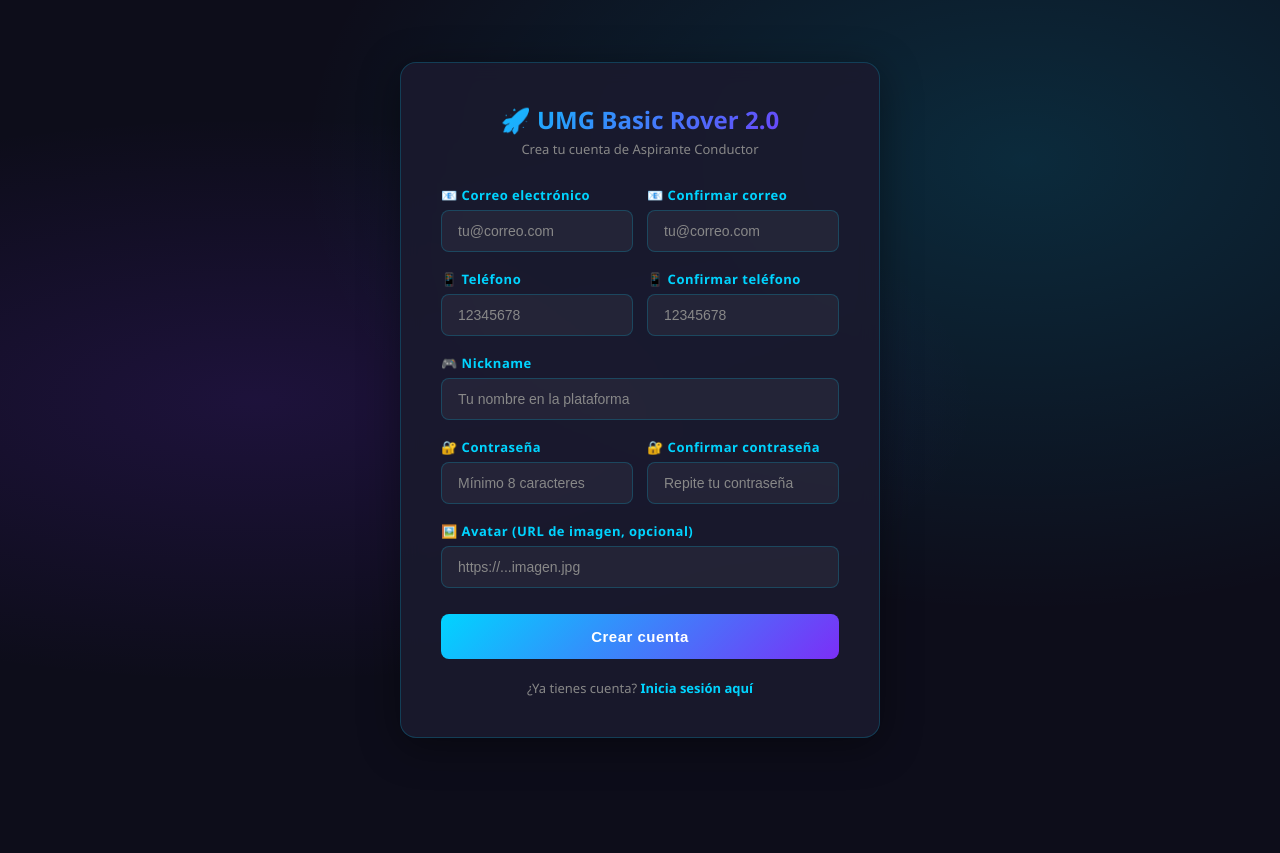
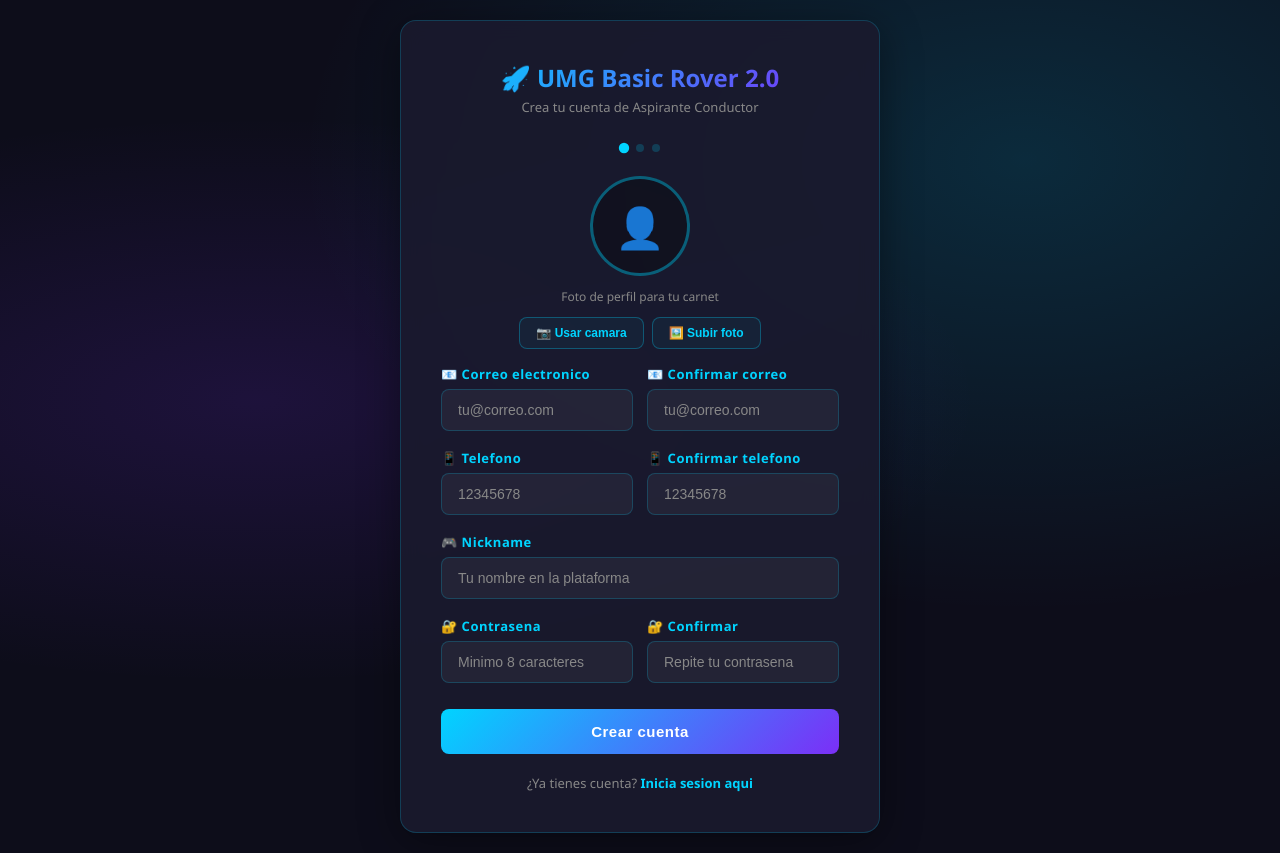
Before and after one commit to marvinsalazarjr/ROVER_API, a Flask app: page /registro in a window 1280 px wide. Before the commit the page ends 738 px from the top, so only its background shows below. Run offline with Flask 3, Linux system fonts and the light colour scheme.

Commit message:
registro.html con camara y foto

```diff
--- a/templates/registro.html
+++ b/templates/registro.html
@@ -5,147 +5,143 @@
     <meta name="viewport" content="width=device-width, initial-scale=1">
     <title>Registro — UMG Basic Rover 2.0</title>
     <link rel="stylesheet" href="/static/css/estilo.css">
+    <style>
+        .overlay-carga { display:none;position:fixed;inset:0;background:rgba(13,13,26,0.92);z-index:9999;flex-direction:column;align-items:center;justify-content:center;gap:20px; }
+        .overlay-carga.show { display:flex; }
+        .spinner { width:60px;height:60px;border:4px solid rgba(0,212,255,0.2);border-top-color:#00d4ff;border-radius:50%;animation:girar 0.8s linear infinite; }
+        @keyframes girar { to { transform:rotate(360deg); } }
+        .overlay-carga p { color:#00d4ff;font-size:15px;font-weight:600;animation:pulsar 1.5s ease-in-out infinite; }
+        @keyframes pulsar { 0%,100%{opacity:1}50%{opacity:0.4} }
+        .foto-container { display:flex;flex-direction:column;align-items:center;gap:12px;margin:16px 0; }
+        .foto-preview { width:100px;height:100px;border-radius:50%;border:3px solid rgba(0,212,255,0.4);background:rgba(0,0,0,0.3);display:flex;align-items:center;justify-content:center;font-size:40px;overflow:hidden; }
+        .foto-preview img { width:100%;height:100%;object-fit:cover;border-radius:50%; }
+        .foto-botones { display:flex;gap:8px;flex-wrap:wrap;justify-content:center; }
+        .btn-foto { padding:8px 16px;border-radius:8px;border:1px solid rgba(0,212,255,0.3);background:rgba(0,212,255,0.05);color:#00d4ff;font-size:12px;font-weight:600;cursor:pointer;transition:all 0.2s; }
+        .btn-foto:hover { background:rgba(0,212,255,0.15); }
+        .camara-modal { display:none;position:fixed;inset:0;background:rgba(0,0,0,0.9);z-index:1000;flex-direction:column;align-items:center;justify-content:center;gap:16px; }
+        .camara-modal.show { display:flex; }
+        #videoStream { width:100%;max-width:400px;border-radius:12px;border:2px solid rgba(0,212,255,0.4); }
+        .camara-controles { display:flex;gap:12px; }
+        .steps { display:flex;justify-content:center;gap:8px;margin-bottom:24px; }
+        .step { width:8px;height:8px;border-radius:50%;background:rgba(0,212,255,0.2);transition:all 0.3s; }
+        .step.active { background:#00d4ff;transform:scale(1.3); }
+        .step.done { background:#00ff88; }
+    </style>
 </head>
 <body>
 <div class="fondo"></div>
-
+<div class="overlay-carga" id="overlayCarga">
+    <div class="spinner"></div>
+    <p id="mensajeCarga">Creando tu cuenta...</p>
+</div>
+<div class="camara-modal" id="camaraModal">
+    <video id="videoStream" autoplay playsinline></video>
+    <canvas id="canvasCaptura" style="display:none"></canvas>
+    <div class="camara-controles">
+        <button class="btn-foto" onclick="tomarFoto()">📸 Tomar foto</button>
+        <button class="btn-foto" style="border-color:#ff4757;color:#ff4757" onclick="cerrarCamara()">✕ Cancelar</button>
+    </div>
+</div>
 <div class="auth-container">
     <div class="auth-card">
-
-        <!-- Logo -->
         <div class="logo">
             <h1>🚀 UMG Basic Rover 2.0</h1>
             <p>Crea tu cuenta de Aspirante Conductor</p>
         </div>
-
-        <!-- Alerta -->
+        <div class="steps">
+            <div class="step active" id="step1"></div>
+            <div class="step" id="step2"></div>
+            <div class="step" id="step3"></div>
+        </div>
         <div id="alerta" class="alerta"></div>
-
-        <!-- Formulario -->
-        <form id="formRegistro">
-
-            <!-- Correo -->
+        <form id="formRegistro" enctype="multipart/form-data">
+            <div class="foto-container">
+                <div class="foto-preview" id="fotoPreview">
+                    <span id="fotoIcono">👤</span>
+                    <img id="fotoImg" style="display:none">
+                </div>
+                <p style="font-size:12px;color:var(--text-dim)">Foto de perfil para tu carnet</p>
+                <div class="foto-botones">
+                    <button type="button" class="btn-foto" onclick="abrirCamara()">📷 Usar camara</button>
+                    <button type="button" class="btn-foto" onclick="document.getElementById('archivoFoto').click()">🖼️ Subir foto</button>
+                </div>
+                <input type="file" id="archivoFoto" name="avatar" accept="image/*" style="display:none" onchange="previsualizarFoto(this)">
+            </div>
             <div class="form-row">
                 <div class="form-group">
-                    <label>📧 Correo electrónico</label>
-                    <input type="email" id="correo" placeholder="tu@correo.com" required>
+                    <label>📧 Correo electronico</label>
+                    <input type="email" name="correo" id="correo" placeholder="tu@correo.com" required>
                 </div>
                 <div class="form-group">
                     <label>📧 Confirmar correo</label>
-                    <input type="email" id="correo_confirm" placeholder="tu@correo.com" required>
+                    <input type="email" name="correo_confirm" id="correo_confirm" placeholder="tu@correo.com" required>
                 </div>
             </div>
-
-            <!-- Teléfono -->
             <div class="form-row">
                 <div class="form-group">
-                    <label>📱 Teléfono</label>
-                    <input type="tel" id="telefono" placeholder="12345678" required>
+                    <label>📱 Telefono</label>
+                    <input type="tel" name="telefono" id="telefono" placeholder="12345678" required>
                 </div>
                 <div class="form-group">
-                    <label>📱 Confirmar teléfono</label>
-                    <input type="tel" id="telefono_confirm" placeholder="12345678" required>
+                    <label>📱 Confirmar telefono</label>
+                    <input type="tel" name="telefono_confirm" id="telefono_confirm" placeholder="12345678" required>
                 </div>
             </div>
-
-            <!-- Nickname -->
             <div class="form-group">
                 <label>🎮 Nickname</label>
-                <input type="text" id="nickname" placeholder="Tu nombre en la plataforma" required>
+                <input type="text" name="nickname" id="nickname" placeholder="Tu nombre en la plataforma" required>
             </div>
-
-            <!-- Password -->
             <div class="form-row">
                 <div class="form-group">
-                    <label>🔐 Contraseña</label>
-                    <input type="password" id="password" placeholder="Mínimo 8 caracteres" required>
+                    <label>🔐 Contrasena</label>
+                    <input type="password" name="password" id="password" placeholder="Minimo 8 caracteres" required>
                 </div>
                 <div class="form-group">
-                    <label>🔐 Confirmar contraseña</label>
-                    <input type="password" id="password_confirm" placeholder="Repite tu contraseña" required>
+                    <label>🔐 Confirmar</label>
+                    <input type="password" name="password_confirm" id="password_confirm" placeholder="Repite tu contrasena" required>
                 </div>
             </div>
-
-            <!-- Avatar -->
-            <div class="form-group">
-                <label>🖼️ Avatar (URL de imagen, opcional)</label>
-                <input type="url" id="avatar" placeholder="https://...imagen.jpg">
-            </div>
-
-            <button type="submit" class="btn-primary" id="btnRegistro">
-                Crear cuenta
-            </button>
+            <button type="submit" class="btn-primary" id="btnRegistro">Crear cuenta</button>
         </form>
-
         <div class="auth-link">
-            ¿Ya tienes cuenta? <a href="/login">Inicia sesión aquí</a>
+            ¿Ya tienes cuenta? <a href="/login">Inicia sesion aqui</a>
         </div>
-
     </div>
 </div>
-
 <script src="/static/js/api.js"></script>
 <script>
-    // Si ya está logueado, ir al dashboard
-    redirigirSiLogueado();
-
-    document.getElementById('formRegistro').addEventListener('submit', async (e) => {
-        e.preventDefault();
-
-        const btn = document.getElementById('btnRegistro');
-
-        // Validaciones del lado cliente
-        const correo          = document.getElementById('correo').value;
-        const correo_confirm  = document.getElementById('correo_confirm').value;
-        const telefono        = document.getElementById('telefono').value;
-        const telefono_confirm= document.getElementById('telefono_confirm').value;
-        const nickname        = document.getElementById('nickname').value;
-        const password        = document.getElementById('password').value;
-        const password_confirm= document.getElementById('password_confirm').value;
-        const avatar          = document.getElementById('avatar').value;
-
-        if (correo !== correo_confirm) {
-            mostrarAlerta('alerta', '❌ Los correos no coinciden', 'error');
-            return;
-        }
-        if (telefono !== telefono_confirm) {
-            mostrarAlerta('alerta', '❌ Los teléfonos no coinciden', 'error');
-            return;
-        }
-        if (password !== password_confirm) {
-            mostrarAlerta('alerta', '❌ Las contraseñas no coinciden', 'error');
-            return;
-        }
-        if (password.length < 8) {
-            mostrarAlerta('alerta', '❌ La contraseña debe tener mínimo 8 caracteres', 'error');
-            return;
-        }
-
-        btn.disabled    = true;
-        btn.textContent = 'Creando cuenta...';
-
-        try {
-            const res = await registrar({
-                correo, correo_confirm,
-                telefono, telefono_confirm,
-                nickname, password, password_confirm,
-                avatar: avatar || null
-            });
-
-            if (res.ok) {
-                mostrarAlerta('alerta', '✅ ' + res.mensaje, 'exito');
-                document.getElementById('formRegistro').reset();
-                setTimeout(() => window.location.href = '/login', 3000);
-            } else {
-                mostrarAlerta('alerta', '❌ ' + res.error, 'error');
-            }
-        } catch (err) {
-            mostrarAlerta('alerta', '❌ Error de conexión con la API', 'error');
-        } finally {
-            btn.disabled    = false;
-            btn.textContent = 'Crear cuenta';
-        }
-    });
+redirigirSiLogueado();
+let streamCamara=null,fotoCapturada=null;
+const API_URL='http://localhost:5000';
+function actualizarStep(p){document.querySelectorAll('.step').forEach((s,i)=>{s.classList.remove('active','done');if(i<p-1)s.classList.add('done');if(i===p-1)s.classList.add('active');});}
+function mostrarCarga(msg='Procesando...'){document.getElementById('mensajeCarga').textContent=msg;document.getElementById('overlayCarga').classList.add('show');}
+function ocultarCarga(){document.getElementById('overlayCarga').classList.remove('show');}
+async function abrirCamara(){try{streamCamara=await navigator.mediaDevices.getUserMedia({video:{facingMode:'user'}});document.getElementById('videoStream').srcObject=streamCamara;document.getElementById('camaraModal').classList.add('show');actualizarStep(2);}catch(e){mostrarAlerta('alerta','No se pudo acceder a la camara','error');}}
+function cerrarCamara(){if(streamCamara){streamCamara.getTracks().forEach(t=>t.stop());streamCamara=null;}document.getElementById('camaraModal').classList.remove('show');}
+function tomarFoto(){const video=document.getElementById('videoStream'),canvas=document.getElementById('canvasCaptura');canvas.width=video.videoWidth;canvas.height=video.videoHeight;canvas.getContext('2d').drawImage(video,0,0);canvas.toBlob(blob=>{fotoCapturada=new File([blob],'foto.jpg',{type:'image/jpeg'});const url=URL.createObjectURL(blob);document.getElementById('fotoIcono').style.display='none';document.getElementById('fotoImg').src=url;document.getElementById('fotoImg').style.display='block';cerrarCamara();actualizarStep(3);mostrarAlerta('alerta','Foto capturada','exito');},'image/jpeg',0.9);}
+function previsualizarFoto(input){if(input.files&&input.files[0]){const r=new FileReader();r.onload=e=>{document.getElementById('fotoIcono').style.display='none';document.getElementById('fotoImg').src=e.target.result;document.getElementById('fotoImg').style.display='block';actualizarStep(3);};r.readAsDataURL(input.files[0]);fotoCapturada=null;}}
+document.getElementById('formRegistro').addEventListener('submit',async(e)=>{
+e.preventDefault();
+const correo=document.getElementById('correo').value,correo_confirm=document.getElementById('correo_confirm').value,telefono=document.getElementById('telefono').value,telefono_confirm=document.getElementById('telefono_confirm').value,password=document.getElementById('password').value,password_confirm=document.getElementById('password_confirm').value,nickname=document.getElementById('nickname').value;
+if(correo!==correo_confirm){mostrarAlerta('alerta','Los correos no coinciden','error');return;}
+if(telefono!==telefono_confirm){mostrarAlerta('alerta','Los telefonos no coinciden','error');return;}
+if(password!==password_confirm){mostrarAlerta('alerta','Las contrasenas no coinciden','error');return;}
+if(password.length<8){mostrarAlerta('alerta','Minimo 8 caracteres','error');return;}
+mostrarCarga('Creando tu cuenta...');
+try{
+const f=new FormData();
+f.append('correo',correo);f.append('correo_confirm',correo_confirm);f.append('telefono',telefono);f.append('telefono_confirm',telefono_confirm);f.append('password',password);f.append('password_confirm',password_confirm);f.append('nickname',nickname);
+if(fotoCapturada){f.append('avatar',fotoCapturada);}else{const a=document.getElementById('archivoFoto');if(a.files[0])f.append('avatar',a.files[0]);}
+setTimeout(()=>mostrarCarga('Generando tu carnet...'),1500);
+setTimeout(()=>mostrarCarga('Enviando correo...'),3000);
+const res=await fetch(`${API_URL}/api/auth/registro`,{method:'POST',body:f});
+const data=await res.json();
+ocultarCarga();
+if(data.ok){mostrarAlerta('alerta',data.mensaje,'exito');document.getElementById('formRegistro').reset();document.getElementById('fotoIcono').style.display='block';document.getElementById('fotoImg').style.display='none';setTimeout(()=>window.location.href='/login',4000);}
+else{mostrarAlerta('alerta',data.error,'error');}
+}catch(err){ocultarCarga();mostrarAlerta('alerta','Error de conexion','error');}
+});
+actualizarStep(1);
 </script>
 </body>
 </html>
```
